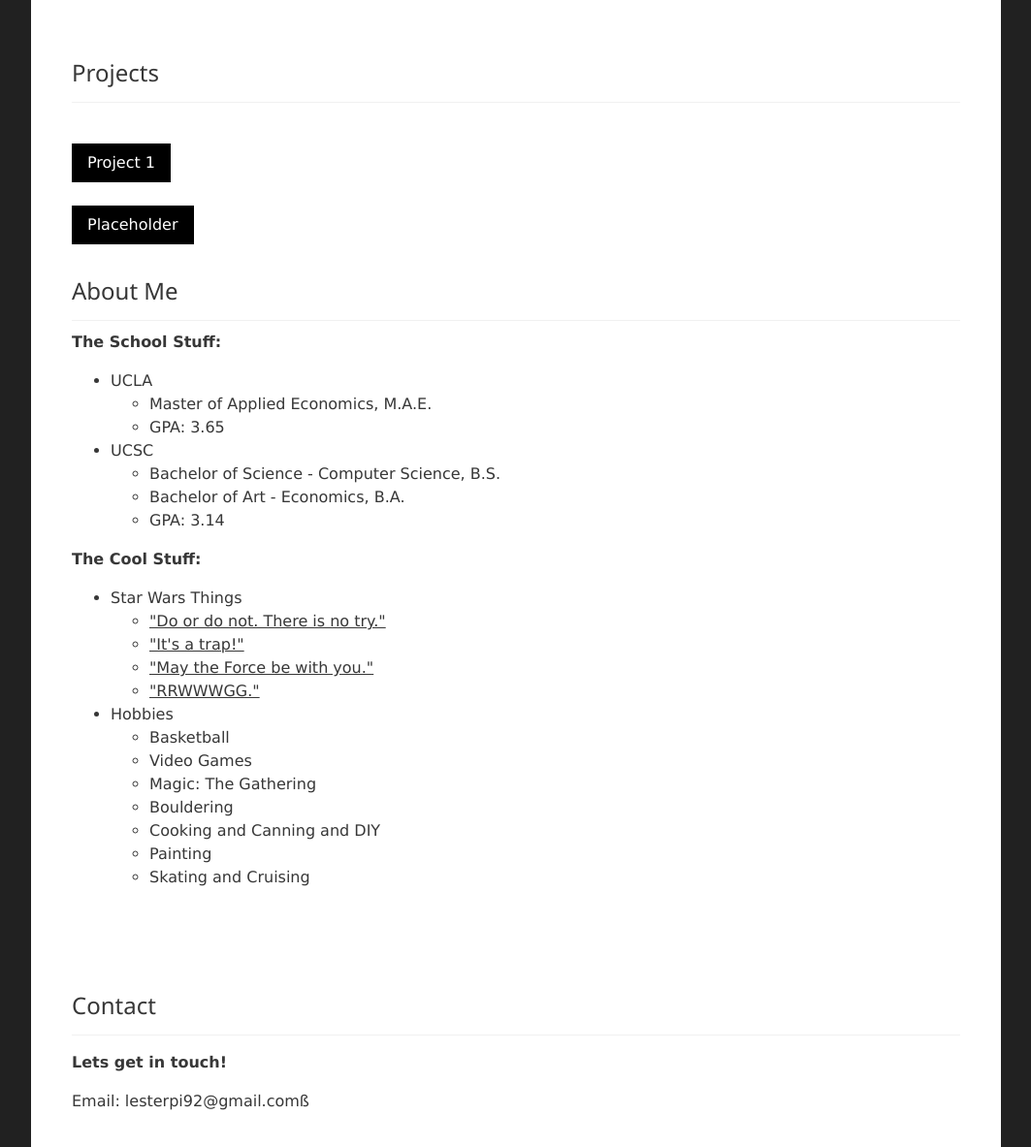
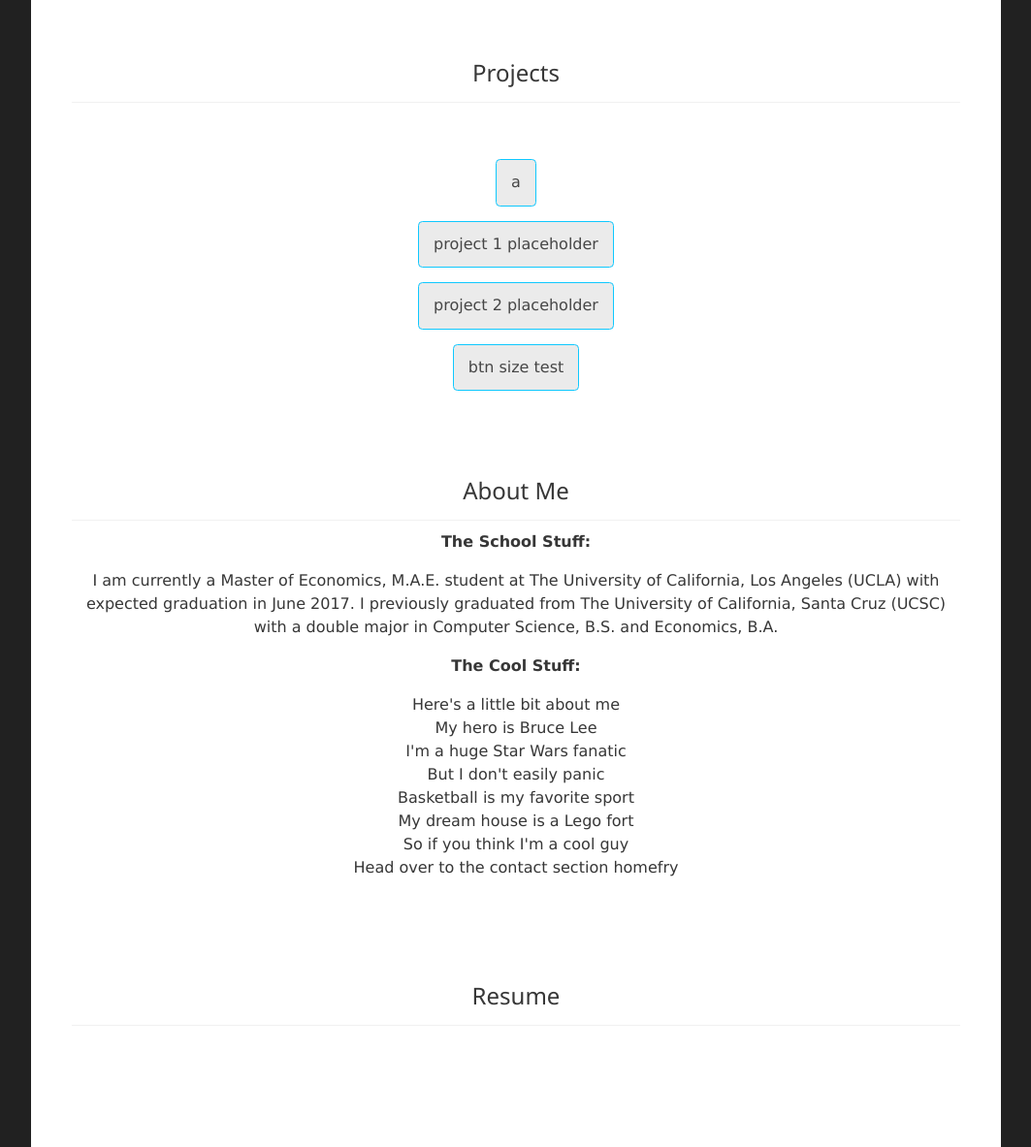
Before and after one commit to ljpi/ljpi.github.io, a plain HTML site: page index.html in a window 1280 px wide. Shown: the part 424-1607 px from the top of the page at 97% size, without its empty margins (108-1171 px from the left). Drawn offline with Linux system fonts and the light colour scheme.

Commit message:
content update

```diff
--- a/index.html
+++ b/index.html
@@ -4,6 +4,8 @@
 <meta charset="UTF-8">
 <meta name="viewport" content="width=device-width, initial-scale=1">
 <link rel="stylesheet" href="stylesheet.css">
+
+
 
 <body>
 
@@ -17,6 +19,7 @@
             <li class="w3-right w3-hide-small">
                 <a href="#projects" class="w3-left">Projects</a>
                 <a href="#about" class="w3-left">About Me</a>
+                <a href="#resume" class="w3-left">Resume</a>
                 <a href="#contact" class="w3-left w3-margin-right">Contact</a>
             </li>
         </ul>
@@ -24,7 +27,7 @@
 
 
 
-    <div class="inner">
+    <div class="inner" style="text-align:center;">
 
        <!-- Header -->
         <header class="w3-display-container w3-content w3-wide" style="max-width:1500px;" id="home">
@@ -38,22 +41,15 @@
                 <h3 class="w3-border-bottom w3-border-light-grey w3-padding-12">Projects</h3>
             </div>
 
-            <div class="w3-row-padding">
-                <div class="w3-col l3 m6 w3-margin-bottom">
-                    <div class="w3-display-container">
-                        <div class="w3-display-topleft w3-black w3-padding">Project 1</div>
-                    </div>
-                </div>
-            </div>
+            <p>
+                <a href="insert link to project" class="btn">a</a><br>
+            <a href="insert link to project" class="btn">project 1 placeholder</a>
             <br>
+            <a href="insert link to project" class="btn">project 2 placeholder</a>
             <br>
-            <div class="w3-row-padding">
-                <div class="w3-col l3 m6 w3-margin-bottom">
-                    <div class="w3-display-container">
-                        <div class="w3-display-topleft w3-black w3-padding">Placeholder</div>
-                    </div>
-                </div>
-            </div>
+            <a href="insert link to project" class="btn">btn size test</a>
+            </p>
+
 
         <!-- About Section -->
         <div class="w3-container w3-padding-32" id="about">
@@ -62,98 +58,43 @@
 
             <b>The School Stuff:</b>
             <br>
-            <ul>
-                <li>
-                    UCLA
-                    <ul>
-                        <li>
-                            Master of Applied Economics, M.A.E.
-                        </li>
-                        <li>
-                            GPA: 3.65
-                        </li>
-                    </ul>
-                </li>
-
-                <li>
-                    UCSC
-                    <ul>
-                        <li>
-                            Bachelor of Science - Computer Science, B.S.
-                        </li>
-                        <li>
-                            Bachelor of Art - Economics, B.A.
-                        </li>
-                        <li>
-                            GPA: 3.14
-                        </li>
-                    </ul>
-                </li>
-
-            </ul>
+            <p>
+                I am currently a Master of Economics, M.A.E. student at The University of California, Los Angeles (UCLA) with expected graduation in June 2017. I previously graduated from The University of California, Santa Cruz (UCSC) with a double major in Computer Science, B.S. and Economics, B.A.
+            </p>
 
             <b>The Cool Stuff:</b>
             <br>
-            <ul>
-                <li>
-                    Star Wars Things
-                    <ul>
-
-                        <li>
-                            <a href="Do_Or_Do_Not.jpg" target="_blank">"Do or do not. There is no try."</a>
-                        </li>
-                        <li>
-                            <a href="Its_A_Trap.jpg" target="_blank">"It's a trap!"</a>
-                        </li>
-                        <li>
-                            <a href="Best_Star_Wars_Ep.jpg" target="_blank">"May the Force be with you."</a>
-                        </li>
-                        <li>
-                            <a href="Chewy.jpg" target="_blank">"RRWWWGG."</a>
-                        </li>
-
-                    </ul>
-
-                </li>
-                <li>
-                    Hobbies
-                    <ul>
-                        <li>
-                            Basketball
-                        </li>
-                        <li>
-                            Video Games
-                        </li>
-                        <li>
-                            Magic: The Gathering
-                        </li>
-                        <li>
-                            Bouldering
-                        </li>
-                        <li>
-                            Cooking and Canning and DIY
-                        </li>
-                        <li>
-                            Painting
-                        </li>
-                        <li>
-                            Skating and Cruising
-                        </li>
-                    </ul>
-                </li>
-            </ul>
+            <p>
+                Here's a little bit about me<br>
+                My hero is Bruce Lee<br>
+                I'm a huge Star Wars fanatic<br>
+                But I don't easily panic<br>
+                Basketball is my favorite sport<br>
+                My dream house is a Lego fort<br>
+                So if you think I'm a cool guy<br>
+                Head over to the contact section homefry
+            </p>
 
 
         </div>
 
+            <!-- Resume Section -->
+            <div class="w3-container w3-padding-32" id="resume">
+                <h3 class="w3-border-bottom w3-border-light-grey w3-padding-12">Resume</h3>
+            <embed src="Resume_Lester_Pi.pdf" height="800" width="600"/>
 
+            </div>
 
 
             <!-- Contact Section -->
             <div class="w3-container w3-padding-32" id="contact">
                 <h3 class="w3-border-bottom w3-border-light-grey w3-padding-12">Contact</h3>
-                <p><b>Lets get in touch!</b></p>
-                Email: lesterpi92@gmail.comß
+                <p style="text-align:center;"><b>Lets get in touch!</b></p>
+                Email: lesterpi92@gmail.com<br>
+                Phone: (714)262-9123<br>
+                LinkedIn: <a style="color:blue" href="https://www.linkedin.com/in/lester-pi-3a0a2691" >Link To Profile</a><br>
+
+
 
 
 
--- a/stylesheet.css
+++ b/stylesheet.css
@@ -160,6 +160,42 @@ html [type=button],
     -webkit-appearance: button
 }
 
+a {
+    text-decoration: none
+}
+.btn {
+  display: inline-block;
+  margin-bottom: 1rem;
+  color: rgba(0, 0, 0, 0.7);
+  background-color: rgba(0, 0, 0, 0.08);
+  border-color: rgba(15, 200, 255,1);
+  border-style: solid;
+  border-width: 1px;
+  border-radius: 0.3rem;
+  transition: color 0.2s, background-color 0.2s, border-color 0.2s; }
+  .btn:hover {
+    color: rgba(0, 0, 0, 0.8);
+    text-decoration: none;
+    background-color: rgba(15, 200, 255, 0.2);
+    border-color: rgba(15, 200, 255, 0.3); }
+  .btn + .btn {
+    margin-left: 1rem; }
+  @media screen and (min-width: 64em) {
+    .btn {
+      padding: 0.75rem 1rem; } }
+  @media screen and (min-width: 42em) and (max-width: 64em) {
+    .btn {
+      padding: 0.6rem 0.9rem;
+      font-size: 0.9rem; } }
+  @media screen and (max-width: 42em) {
+    .btn {
+      display: block;
+      width: 100%;
+      padding: 0.75rem;
+      font-size: 0.9rem; }
+      .btn + .btn {
+        margin-top: 1rem;
+        margin-left: 0; } }
 button::-moz-focus-inner,
 [type=button]::-moz-focus-inner,
 [type=reset]::-moz-focus-inner,
```
Also changed, not shown: Best_Star_Wars_Ep.jpg (deleted), Chewy.jpg (deleted), Do_Or_Do_Not.jpg (deleted), IMG_20161220_170831.jpg (deleted), Its_A_Trap.jpg (deleted), 2 other files.
